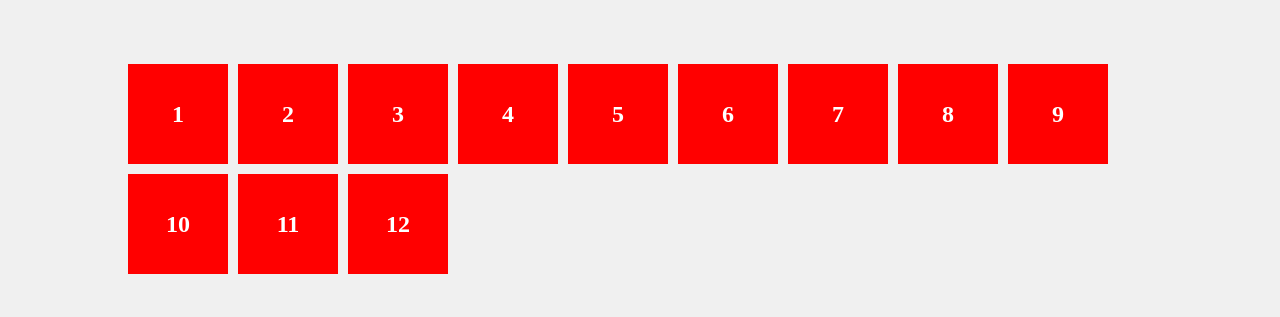
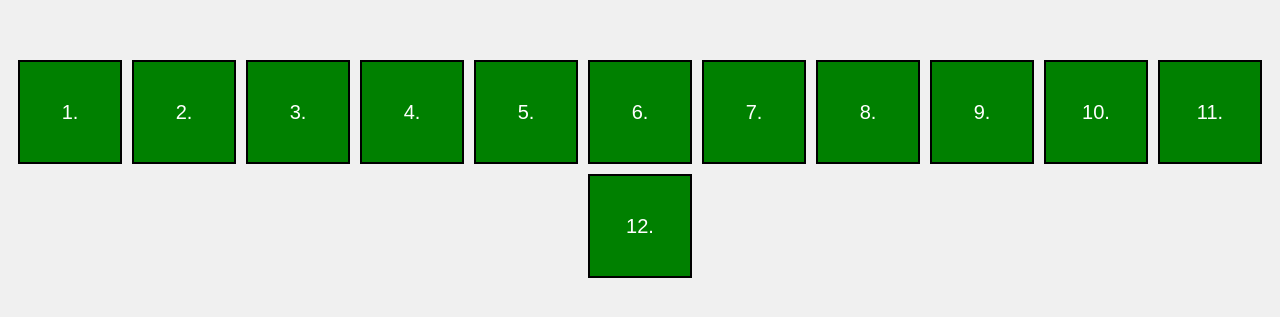
Before and after one commit to AlexanderUlGurDai/AlexanderUlGurDai.github.io, a plain HTML site: page index.html in a window 1280 px wide. Shown: the part 231-548 px from the top of the page. Drawn offline with Linux system fonts and the light colour scheme.

Commit message:
Update index.html

```diff
--- a/index.html
+++ b/index.html
@@ -1,54 +1,54 @@
 <!DOCTYPE html>
-<html lang="de">
+<html lang="en">
 <head>
-    <meta charset="UTF-8">
     <meta name="viewport" content="width=device-width, initial-scale=1.0">
-    <title>Rote Container</title>
+    <title>Container Test</title>
     <style>
         body {
+            margin: 0;
+            padding: 0;
+            font-family: Arial, sans-serif;
             display: flex;
             justify-content: center;
             align-items: center;
             height: 100vh;
-            margin: 0;
             background-color: #f0f0f0;
         }
-        .container {
+
+        .container-wrapper {
             display: flex;
             flex-wrap: wrap;
             gap: 10px;
-            width: 80%;
-            max-width: 1200px;
+            justify-content: center;
         }
-        .box {
+
+        .container {
+            width: 100px;
+            height: 100px;
+            background-color: green;
+            color: white;
             display: flex;
             justify-content: center;
             align-items: center;
-            width: 100px;
-            height: 100px;
-            background-color: red;
-            color: white;
-            font-size: 24px;
-            font-weight: bold;
-            text-align: center;
+            font-size: 20px;
+            border: 2px solid black;
         }
     </style>
 </head>
 <body>
-    <div class="container">
-        <!-- Container mit nummerierten Boxen -->
-        <div class="box">1</div>
-        <div class="box">2</div>
-        <div class="box">3</div>
-        <div class="box">4</div>
-        <div class="box">5</div>
-        <div class="box">6</div>
-        <div class="box">7</div>
-        <div class="box">8</div>
-        <div class="box">9</div>
-        <div class="box">10</div>
-        <div class="box">11</div>
-        <div class="box">12</div>
+    <div class="container-wrapper">
+        <div class="container">1.</div>
+        <div class="container">2.</div>
+        <div class="container">3.</div>
+        <div class="container">4.</div>
+        <div class="container">5.</div>
+        <div class="container">6.</div>
+        <div class="container">7.</div>
+        <div class="container">8.</div>
+        <div class="container">9.</div>
+        <div class="container">10.</div>
+        <div class="container">11.</div>
+        <div class="container">12.</div>
     </div>
 </body>
 </html>
```
